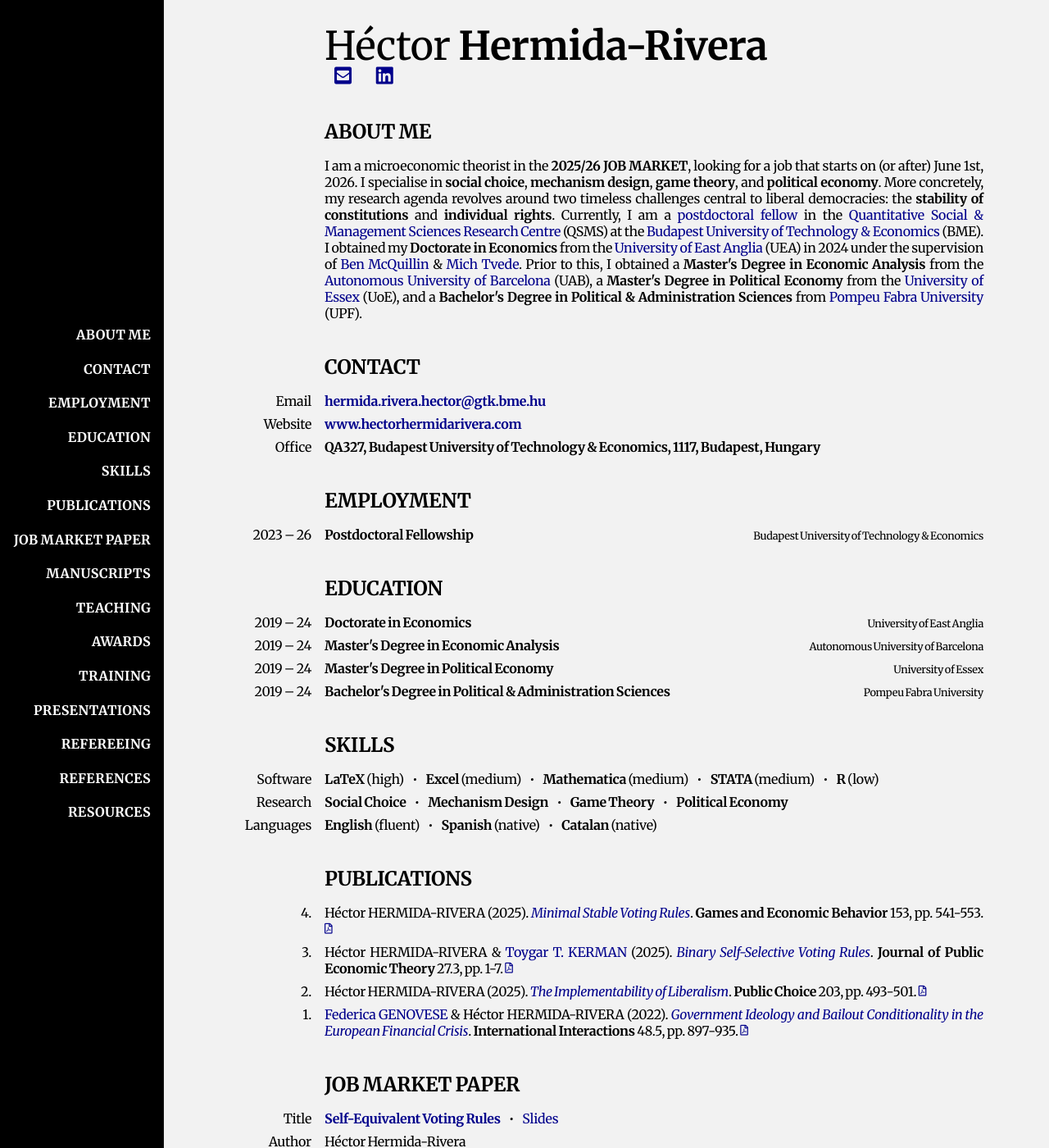
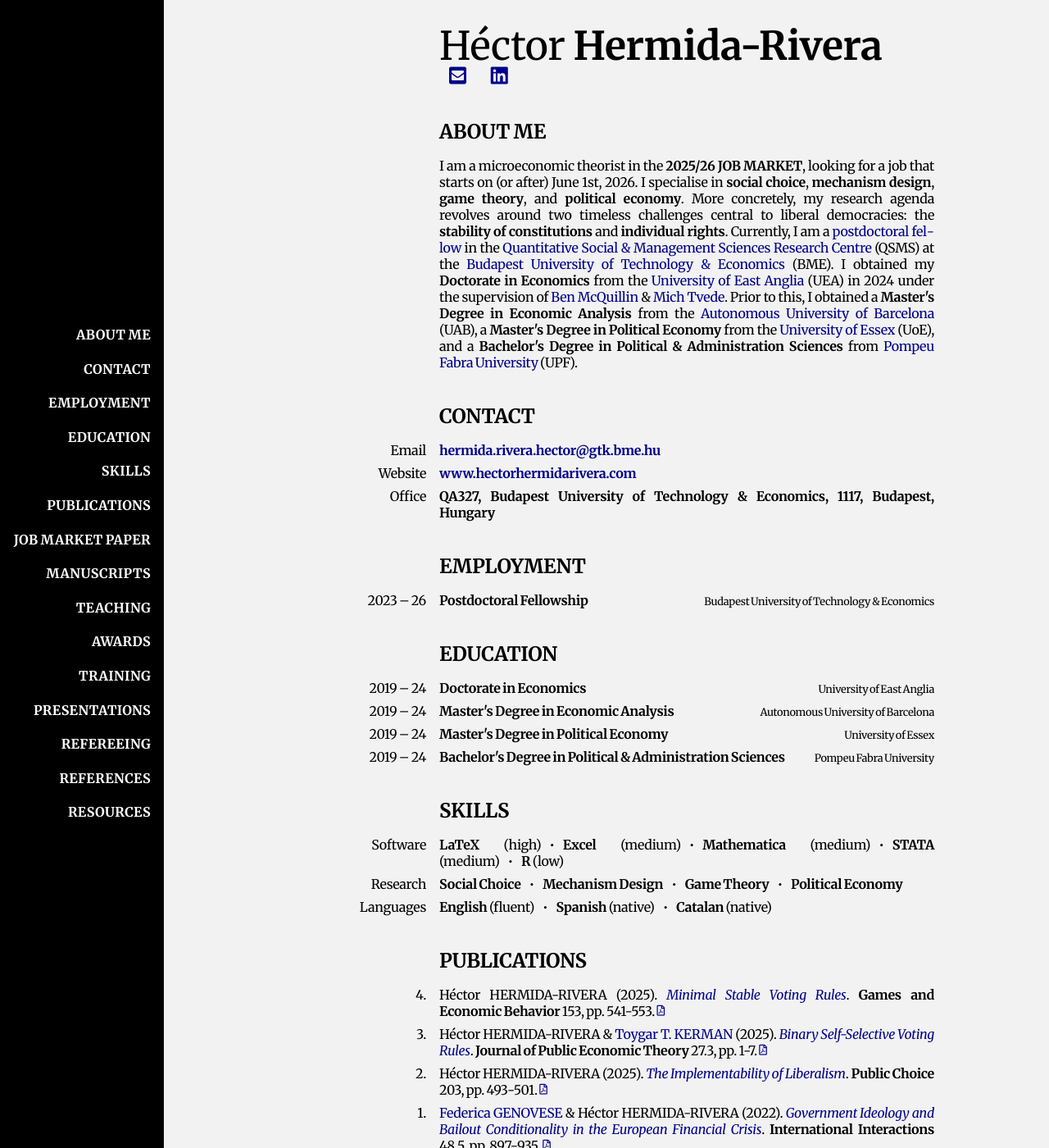
Before and after one commit to HectorHermidaRivera/hectorhermidarivera.github.io, a Jekyll site: the page built from index.md, in a window 1280 px wide and 1400 px high. Shown: the whole window at 82% size. Built offline with Jekyll 4.4.1, drawn with Linux system fonts in a browser that asks for light colours; a style sheet for code colours, icons or effects is not loaded.

Commit message:
Update style.css

```diff
--- a/assets/css/style.css
+++ b/assets/css/style.css
@@ -65,11 +65,22 @@ body {
   background-color: #f2f2f2;
 } */
 
+/*.content {
+  margin-left: 200px;
+  margin-right: 200px;
+  max-width: 1000px;
+  width: calc(100% - 225px);
+  text-align: justify;
+  box-sizing: border-box;
+  font-size: 1em;
+  background-color: #f2f2f2;
+} */
+
 .content {
-  margin-left: 200px; /* sidebar width */
-  margin-right: 200px; /* optional, keep some right padding */
-  max-width: 1000px;
-  width: calc(100% - 225px); /* full width minus sidebar + some padding */
+  margin: 0 auto;                /* center content horizontally */
+  padding-left: 200px;           /* leave space for sidebar */
+  max-width: 1000px;             /* prevent content from being too wide */
+  width: 100%;                   /* take full width up to max-width */
   text-align: justify;
   box-sizing: border-box;
   font-size: 1em;
```
